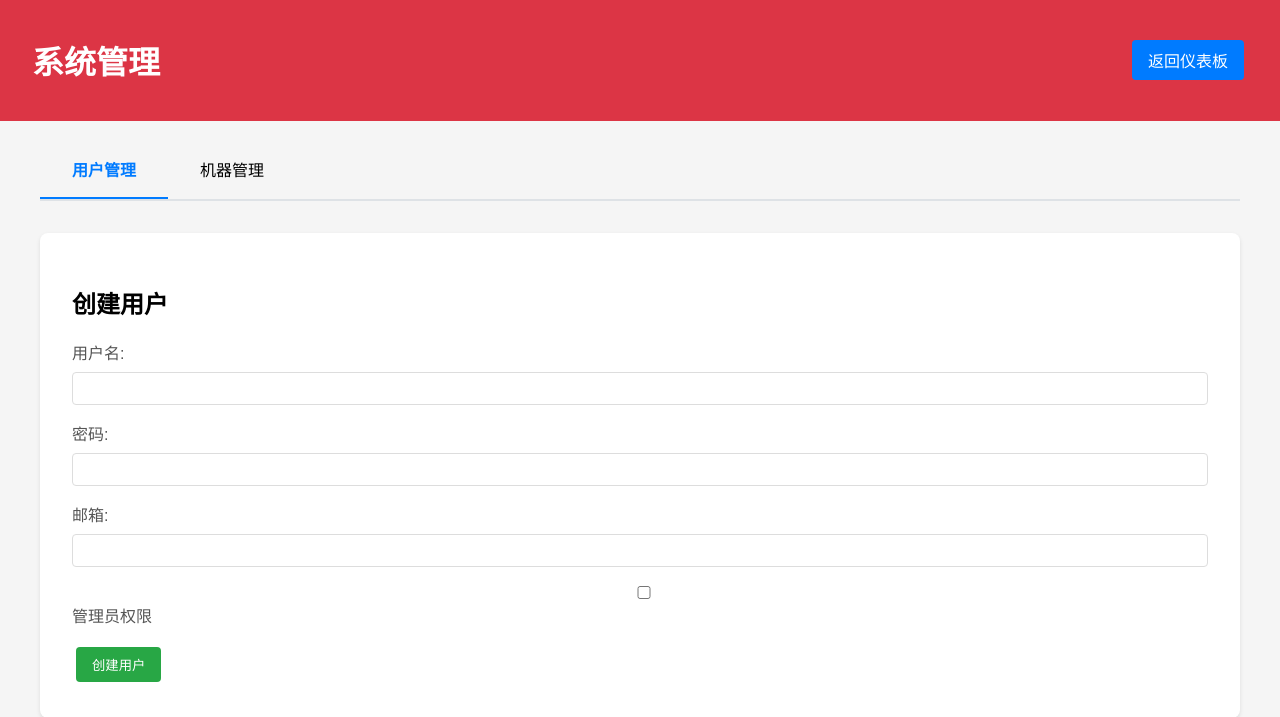
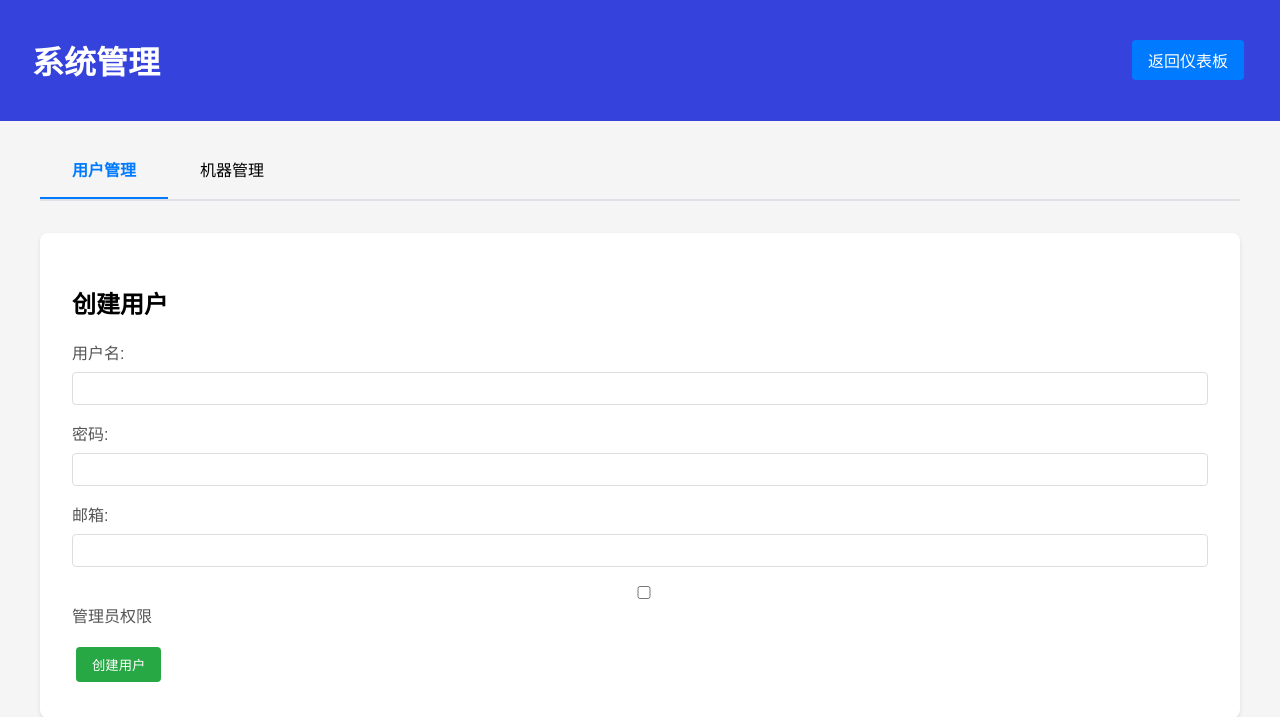
Before and after one commit to yunshenya/flask-message-manager, a Flask app: page /admin/ in a window 1280 px wide. Shown: the top 717 px of the page. Run offline with Flask 3, Linux system fonts and the light colour scheme; the visitor is signed in with stand-in values (Sample User, id 1); data comes from the database, SQL or seed files in the repository.

```diff
--- a/app/templates/admin.html
+++ b/app/templates/admin.html
@@ -5,13 +5,13 @@
     <meta charset="UTF-8">
     <style>
         body { font-family: Arial, sans-serif; margin: 0; padding: 20px; background: #f5f5f5; }
-        .header { background: #dc3545; color: white; padding: 1rem 2rem; margin: -20px -20px 20px; display: flex; justify-content: space-between; align-items: center; }
+        .header { background: #3543dc; color: white; padding: 1rem 2rem; margin: -20px -20px 20px; display: flex; justify-content: space-between; align-items: center; }
         .container { max-width: 1200px; margin: 0 auto; }
         .card { background: white; padding: 2rem; border-radius: 8px; box-shadow: 0 2px 4px rgba(0,0,0,0.1); margin-bottom: 2rem; }
         .btn { padding: 0.5rem 1rem; border: none; border-radius: 4px; cursor: pointer; text-decoration: none; display: inline-block; margin: 0.25rem; }
         .btn-primary { background: #007bff; color: white; }
         .btn-success { background: #28a745; color: white; }
-        .btn-danger { background: #dc3545; color: white; }
+        .btn-danger { background: rgba(53, 148, 220, 0.53); color: white; }
         .btn-warning { background: #ffc107; color: black; }
         .btn-info { background: #17a2b8; color: white; }
         .btn-secondary { background: #6c757d; color: white; }
```
